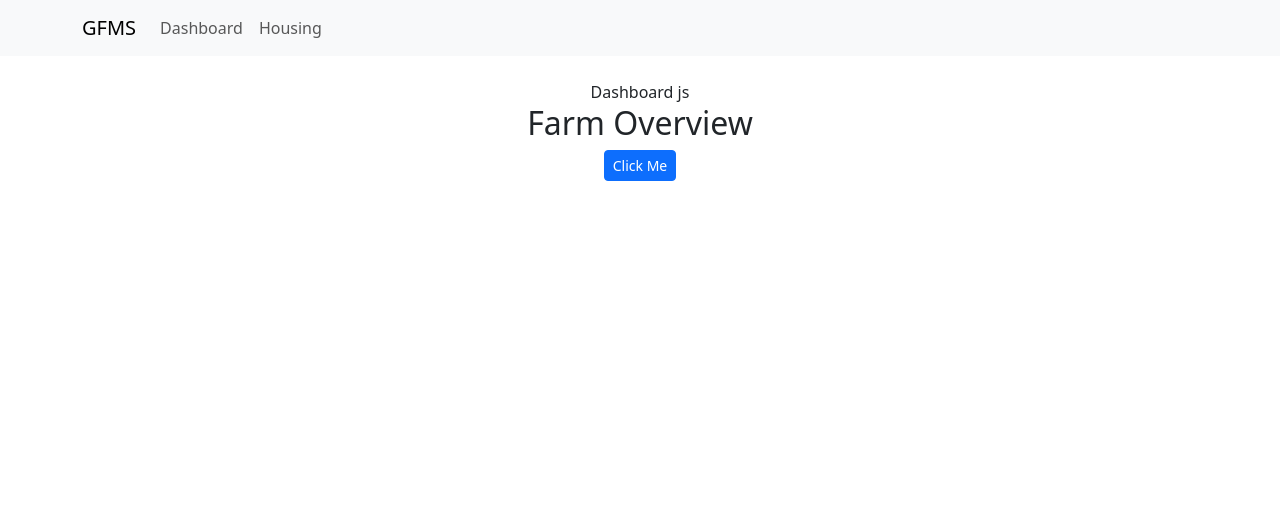
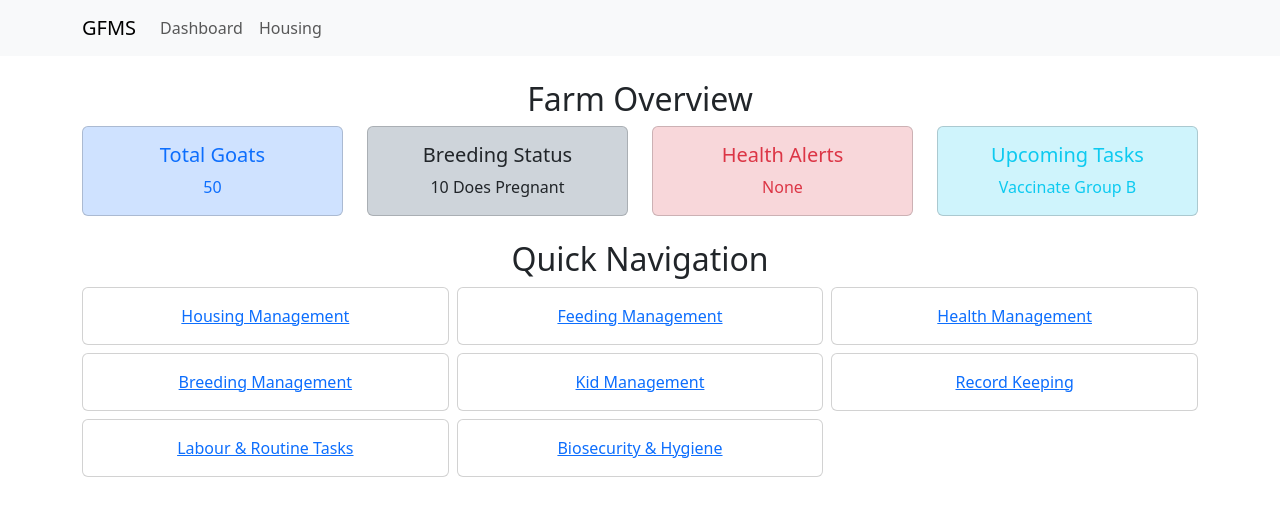
Before and after one commit to stpl-Pramod/goat-management-app, a React (Create React App) app: page / in a window 1280 px wide. Shown: the top 516 px of the page. Built offline with nearby package versions, Linux system fonts and the light colour scheme.

Commit message:
dashboard changes

```diff
--- a/src/components/Dashboard.js
+++ b/src/components/Dashboard.js
@@ -1,13 +1,110 @@
 import React from 'react';
 
 const Dashboard = () => {
-
+    const metrics = {
+        totalGoats: 50,
+        breeding: '10 Does Pregnant',
+        healthAlerts: 'None',
+        upcomingTasks: 'Vaccinate Group B',
+      };
 
   return (
     <div>
-        Dashboard js
       <h2>Farm Overview</h2>
-      <button className="btn btn-sm btn-primary">Click Me</button>
+      <div className="row g-4">
+        <div className="col-md-3">
+          <div className="card bg-primary-subtle text-primary">
+            <div className="card-body">
+              <h5 className="card-title">Total Goats</h5>
+              <p className="card-text">{metrics.totalGoats}</p>
+            </div>
+          </div>
+        </div>
+        <div className="col-md-3">
+          <div className="card bg-dark-subtle text-dark">
+            <div className="card-body">
+              <h5 className="card-title">Breeding Status</h5>
+              <p className="card-text">{metrics.breeding}</p>
+            </div>
+          </div>
+        </div>
+        <div className="col-md-3">
+          <div className="card text-danger bg-danger-subtle">
+            <div className="card-body">
+              <h5 className="card-title">Health Alerts</h5>
+              <p className="card-text">{metrics.healthAlerts}</p>
+            </div>
+          </div>
+        </div>
+        <div className="col-md-3">
+          <div className="card text-info bg-info-subtle">
+            <div className="card-body">
+              <h5 className="card-title">Upcoming Tasks</h5>
+              <p className="card-text">{metrics.upcomingTasks}</p>
+            </div>
+          </div>
+        </div>
+      </div>
+
+      <h2 className="mt-4">Quick Navigation</h2>
+      <div className="row g-2">
+        <div className="col-md-4">
+          <div className="card text-center">
+            <div className="card-body">
+              <a  className="card-link" href="/housing">Housing Management</a>
+            </div>
+          </div>
+        </div>
+        <div className="col-md-4">
+          <div className="card text-center">
+            <div className="card-body">
+              <a className="card-link" to="/feeding">Feeding Management</a>
+            </div>
+          </div>
+        </div>
+        <div className="col-md-4">
+          <div className="card text-center">
+            <div className="card-body">
+              <a className="card-link" to="/health">Health Management</a>
+            </div>
+          </div>
+        </div>
+        <div className="col-md-4">
+          <div className="card text-center">
+            <div className="card-body">
+              <a className="card-link" to="/breeding">Breeding Management</a>
+            </div>
+          </div>
+        </div>
+        <div className="col-md-4">
+          <div className="card text-center">
+            <div className="card-body">
+              <a className="card-link" to="/kids">Kid Management</a>
+            </div>
+          </div>
+        </div>
+        <div className="col-md-4">
+          <div className="card text-center">
+            <div className="card-body">
+              <a className="card-link" to="/records">Record Keeping</a>
+            </div>
+          </div>
+        </div>
+        <div className="col-md-4">
+          <div className="card text-center">
+            <div className="card-body">
+              <a className="card-link" to="/tasks">Labour & Routine Tasks</a>
+            </div>
+          </div>
+        </div>
+        <div className="col-md-4">
+          <div className="card text-center">
+            <div className="card-body">
+              <a className="card-link" to="/biosecurity">Biosecurity & Hygiene</a>
+            </div>
+          </div>
+        </div>
+      </div>
     </div>
   );
 };
```
